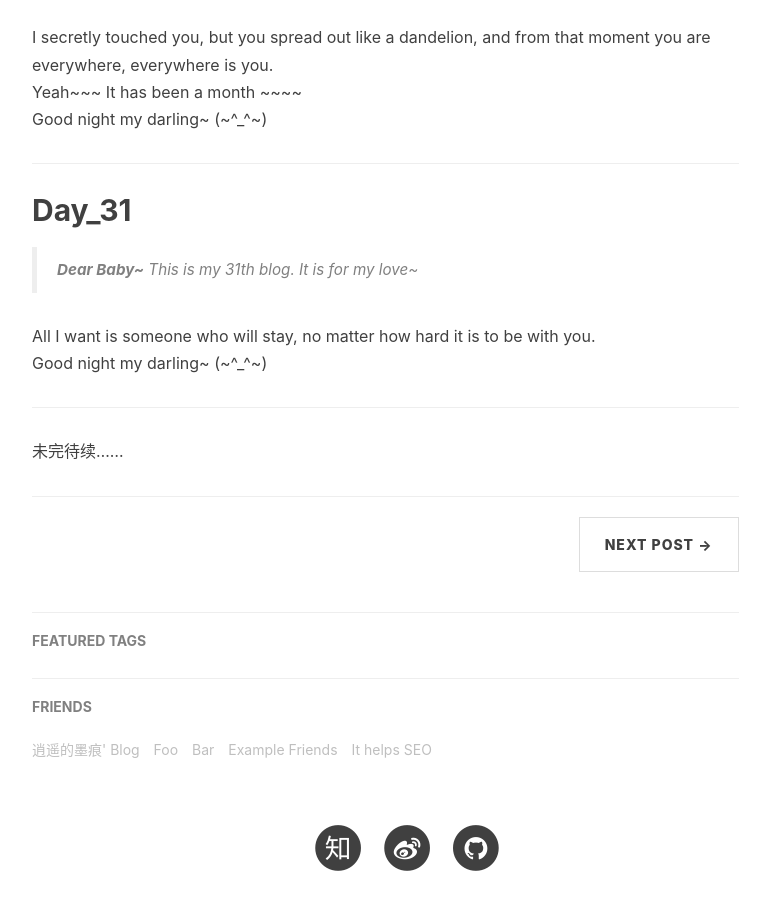
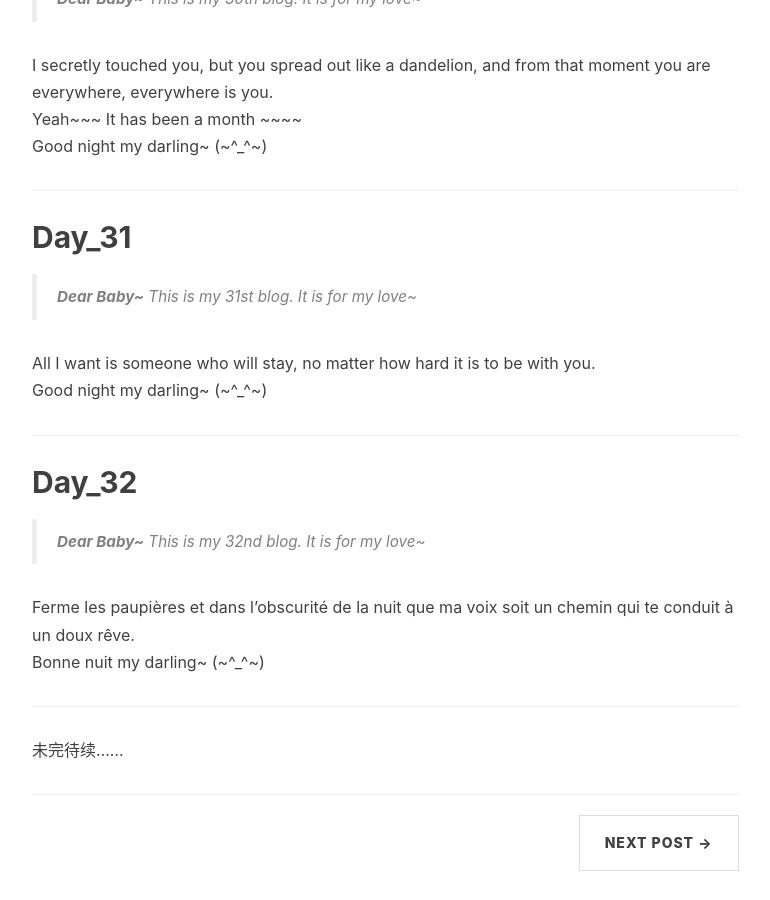
Before and after one commit to Big1ce/Big1ce.github.io, a Jekyll site: the page built from _posts/2019-08-16-good-night.markdown, in a window 1280 px wide and 900 px high, scrolled down 8656 px. Shown: the whole window, without its empty margins (233-1003 px from the left). Built offline with Jekyll 4.4.1, drawn with Linux system fonts in a browser that asks for light colours; nearby versions of some CDN libraries; comment, search, counter and statistics services are not loaded.

Commit message:
post_day_32

```diff
--- a/_posts/2019-08-16-good-night.markdown
+++ b/_posts/2019-08-16-good-night.markdown
@@ -52,6 +52,7 @@ tags:
 [Day_29](#Day_29)<br>
 [Day_30](#Day_30)<br>-->
 [Day_31](#Day_31)<br>
+[Day_32](#Day_32)<br>
 
 
 
@@ -380,10 +381,20 @@ I secretly touched you, but you spread out like a dandelion, and from that momen
 ## Day_31
 
 
-> **Dear Baby~** This is my 31th blog. It is for my love~
+> **Dear Baby~** This is my 31st blog. It is for my love~
 
 All I want is someone who will stay, no matter how hard it is to be with you.
 <br>Good night my darling~ (~^_^~)
+
+---
+<p id = "Day_32"></p>
+## Day_32
+
+
+> **Dear Baby~** This is my 32nd blog. It is for my love~
+
+Ferme les paupières et dans l'obscurité de la nuit que ma voix soit un chemin qui te conduit à un doux rêve.
+<br>Bonne nuit my darling~ (~^_^~)
 
 ---
 
```
